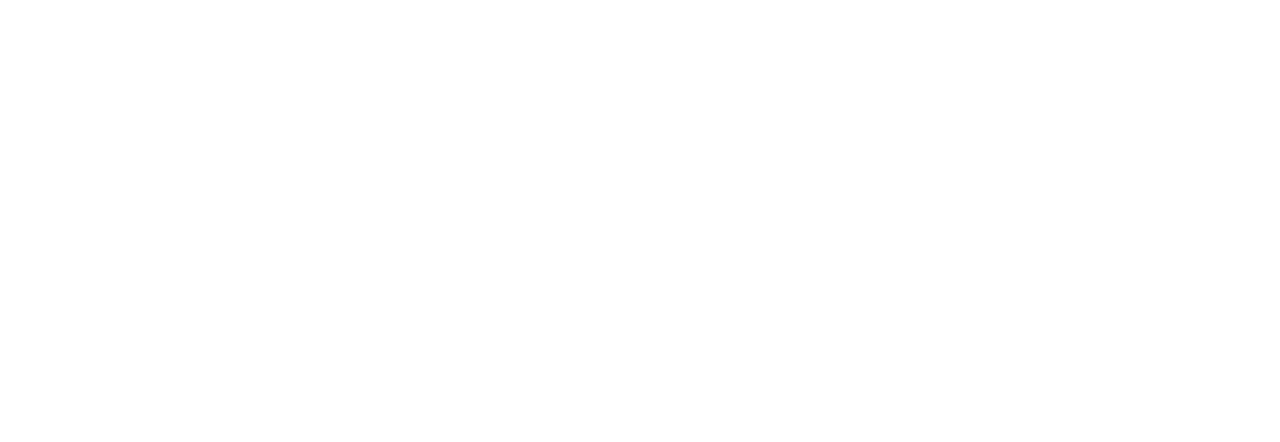
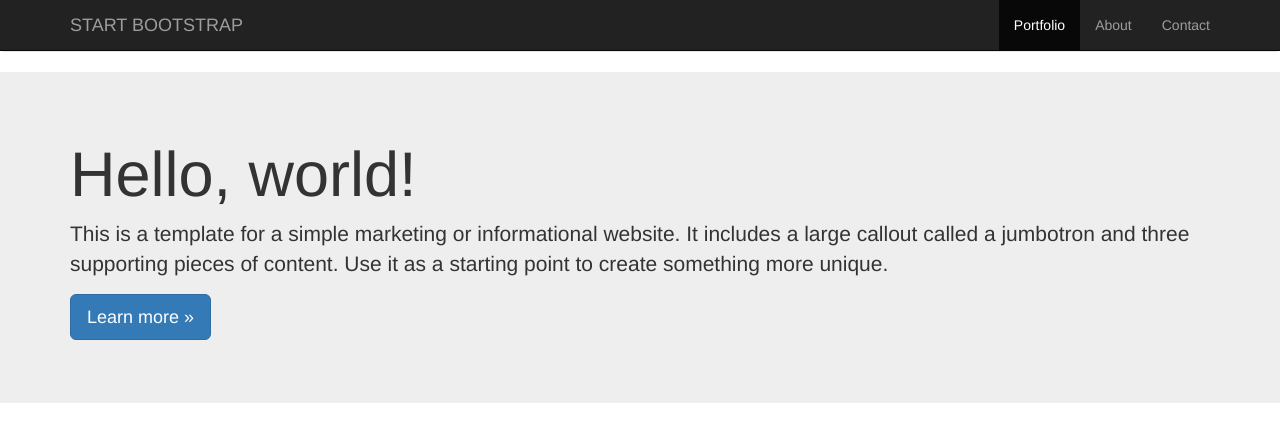
Before and after one commit to matteobuscicchio/html-css-bootstrap-freelancer, a plain HTML site: page index.html in a window 1280 px wide. Drawn offline with nearby package versions, Linux system fonts and the light colour scheme.

Commit message:
prova nav da bootstrap

```diff
--- a/index.html
+++ b/index.html
@@ -1,39 +1,66 @@
 <!DOCTYPE html>
 <html lang="en">
   <head>
-    <meta charset="UTF-8">
-    <meta name="viewport" content="width=device-width, initial-scale=1.0">
-    <meta http-equiv="X-UA-Compatible" content="ie=edge">
+    <meta charset="utf-8">
+    <meta http-equiv="X-UA-Compatible" content="IE=edge">
+    <meta name="viewport" content="width=device-width, initial-scale=1">
+
+    <title>html-css-bootstrap-freelancer</title>
+
+    <!-- BOOTSTRAP -->
+    <link rel="stylesheet" href="https://maxcdn.bootstrapcdn.com/bootstrap/3.3.7/css/bootstrap.min.css" integrity="sha384-BVYiiSIFeK1dGmJRAkycuHAHRg32OmUcww7on3RYdg4Va+PmSTsz/K68vbdEjh4u" crossorigin="anonymous">
+    <!-- /BOOTSTRAP/ -->
+
     <!-- AGGIUNGERE I/IL PERCORSO/I DI CSS -->
     <link rel="stylesheet" href="assets/css/style.css">
     <!-- /AGGIUNGERE I/IL PERCORSO/I DI CSS/ -->
+
     <!-- FONTAWESOME -->
     <link rel="stylesheet" href="https://kit-free.fontawesome.com/releases/latest/css/free.min.css">
     <!-- /FONTAWESOME/ -->
-    <!-- BOOTSTRAP -->
-    <link rel="stylesheet" href="https://maxcdn.bootstrapcdn.com/bootstrap/3.3.7/css/bootstrap.min.css" integrity="sha384-BVYiiSIFeK1dGmJRAkycuHAHRg32OmUcww7on3RYdg4Va+PmSTsz/K68vbdEjh4u" crossorigin="anonymous">
-    <!-- /BOOTSTRAP/ -->
-    <title>html-css-bootstrap-freelancer</title>
   </head>
   <body>
+    <nav class="navbar navbar-default">
+      <div class="container-fluid">
+        <div class="navbar-header">
+          <a class="navbar-brand" href="#">START BOOTSTRAP</a>
+        </div>
+        <ul class="nav navbar-nav">
+          <li class="active"><a href="#">portfolio</a></li>
+          <li><a href="#">About</a></li>
+          <li><a href="#">Contact</a></li>
+        </ul>
+      </div>
+    </nav>
 
-    <!-- HEADER -->
-    <header>
+    <nav class="navbar navbar-inverse navbar-fixed-top">
+      <div class="container">
+        <div class="navbar-header">
+          <button type="button" class="navbar-toggle collapsed" data-toggle="collapse" data-target="#navbar" aria-expanded="false" aria-controls="navbar">
+            <span class="sr-only">Toggle navigation</span>
+            <span class="icon-bar"></span>
+            <span class="icon-bar"></span>
+            <span class="icon-bar"></span>
+          </button>
+          <a class="navbar-brand" href="#">START BOOTSTRAP</a>
+        </div>
+        <div id="navbar" class="navbar-collapse collapse">
+          <ul class="nav navbar-nav navbar-right">
+            <li class="active"><a href="#">Portfolio</a></li>
+            <li><a href="#">About</a></li>
+            <li><a href="#">Contact</a></li>
+          </ul>
+        </div><!--/.navbar-collapse -->
+      </div>
+    </nav>
 
-      <!-- NAV -->
-      <nav></nav>
-      <!-- \NAV\ -->
-    </header>
-    <!-- \HEADER\ -->
-
-
-    <!-- MAIN -->
-    <main></main>
-    <!-- \MAIN\ -->
-
-
-    <!-- FOOTER -->
-    <footer></footer>
-    <!-- \FOOTER\ -->
+    <!-- Main jumbotron for a primary marketing message or call to action -->
+    <div class="jumbotron">
+      <div class="container">
+        <h1>Hello, world!</h1>
+        <p>This is a template for a simple marketing or informational website. It includes a large callout called a jumbotron and three supporting pieces of content. Use it as a starting point to create something more unique.</p>
+        <p><a class="btn btn-primary btn-lg" href="#" role="button">Learn more &raquo;</a></p>
+      </div>
+    </div>
   </body>
 </html>
```
